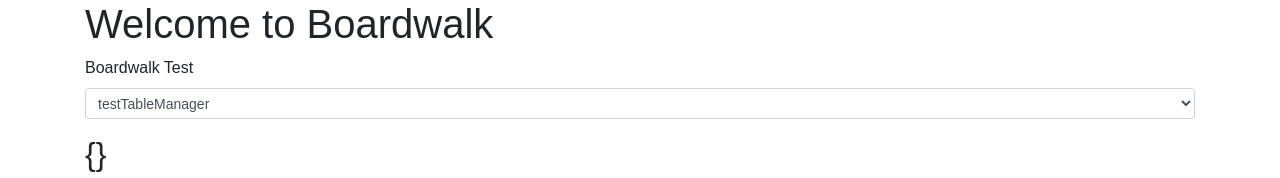
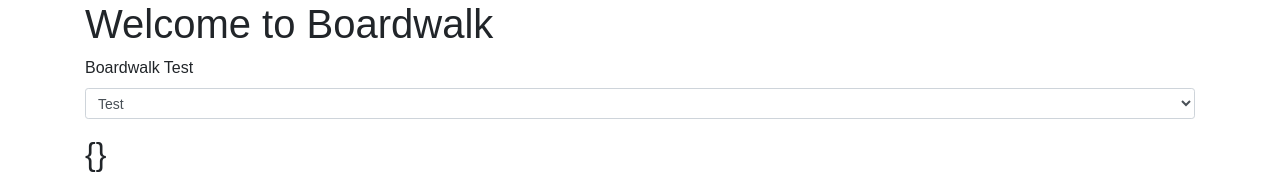
Before and after one commit to bhaumikbcg/bw_jspclient, a React (Create React App) app: page / in a window 1280 px wide. Shown: the top 178 px of the page. Built offline with nearby package versions, Linux system fonts and the light colour scheme.

Commit message:
The Table, Column and Row is working

```diff
--- a/public/index.html
+++ b/public/index.html
@@ -26,6 +26,7 @@
     <noscript>
       You need to enable JavaScript to run this app.
     </noscript>
+    <!--Comment-->
     <div id="root"></div>
     <!--
       This HTML file is a template.
--- a/src/App.js
+++ b/src/App.js
@@ -1,13 +1,28 @@
 //React files
 import React, { Component } from 'react';
+//import ReactDOM from 'react-dom';
 //import logo from './logo.svg';
 //import './App.css';
 //import './css/bootstrap.min.css';
 //import './js/bootstrap';
 import test from './bw_src/BW_TableManagerTest.js'
+//var str = document.getElementById('bw_test');
+class App extends Component {
+  constructor(props){
+    super(props);
+    this.state = {value: 'test'};
 
-class App extends Component {
+    this.handleChange = this.handleChange.bind(this);
+  }
+
+  handleChange(event){
+    this.setState({value: event.target.value});
+  }
+  getValue(){
+    return this.selectValue.value;
+  }
   render() {
+    //var self = this;
     return (
       <div class="container">
       <div className="App">
@@ -16,13 +31,15 @@ class App extends Component {
           <form>
             <div class="form-group">
             <label for="bw_test">Boardwalk Test</label>
-            <select class="form-control form-control-sm" id="bw_test">
-              <option>testTableManager</option>
-              <option>testcolumns</option>
+            <select value={this.state.value} onChange={this.handleChange} class="form-control form-control-sm" ref={(el) => this.selectValue = el} id="bw_test" >
+              <option value="test">Test</option>
+              <option value="testTableManager">testTableManager</option>
+              <option value="testcolumns">testcolumns</option>
+              <option value="testrows">testrows</option>
             </select>
             </div>
           </form>
-          <h2>{JSON.stringify(test(document.getElementById('bw_test')))}</h2>
+          <h2>{JSON.stringify(test(this.state.value))}</h2>
         </header>
       </div>
       </div>
--- a/src/bw_src/BW_TABLE.js
+++ b/src/bw_src/BW_TABLE.js
@@ -45,16 +45,16 @@ export default class BW_TABLE extends Component {
         this.column.set(id,c)
     }
     getcolumn(id){
-        this.column.get(id)
+        return this.column.get(id)
     }
 
-    addrow(id,name,bw_tbl_id,columntype,sequence_no,tx_id,default_string_value,default_float_value,default_integer_value,default_tbl_value,lookup_tbl_id,lookup_row_id,is_enumerated,width,is_active,source,attr){
+    addrow(id,name,bw_tbl_id,sequence_no,tx_id,default_tbl_value,is_active,owner_tid,owner_id){
         var r = new BW_ROW();
-        r.set(id,name,bw_tbl_id,columntype,sequence_no,tx_id,default_string_value,default_float_value,default_integer_value,default_tbl_value,lookup_tbl_id,lookup_row_id,is_enumerated,width,is_active,source,attr);
+        r.set(id,name, bw_tbl_id, sequence_no, tx_id, default_tbl_value, is_active, owner_tid, owner_id);
         this.row.set(id,r)
     }
     getrow(id){
-        this.row.get(id)
+        return this.row.get(id)
     }
 
 }
--- a/src/bw_src/BW_TableManagerTest.js
+++ b/src/bw_src/BW_TableManagerTest.js
@@ -1,19 +1,28 @@
 import BW_TableManager from './BW_TableManager'
 export default function test(s) {
     var a = {};
-
+    var t1 = {};
+    console.log(s);
     switch(s){
         case 'testTableManager':
+            console.log(1);
             var tm = new BW_TableManager()
             tm.add (123,"samyak","notsure",0,0,0,0,123,0,0,0,0,0)
             a = tm.get(123)
             break;
         case 'testcolumns':
-            var tmc = new BW_TableManager();
-            tmc.add (123,"samyak","notsure",0,0,0,0,123,0,0,0,0,0)
-            var t1 = tmc.get(123)
+            tm = new BW_TableManager()
+            tm.add (123,"samyak","notsure",0,0,0,0,123,0,0,0,0,0)
+            t1 = tm.get(123)
             t1.addcolumn(456, "samyak1",t1.id,0,0)
             a = t1.getcolumn(456)
+            break;
+        case 'testrows':
+            tm = new BW_TableManager()
+            tm.add (123,"samyak","notsure",0,0,0,0,123,0,0,0,0,0)
+            t1 = tm.get(123)
+            t1.addrow(457, "samyak1",t1.id,0,0)
+            a = t1.getrow(457)
             break;
         default:
             console.log("default case");
```
